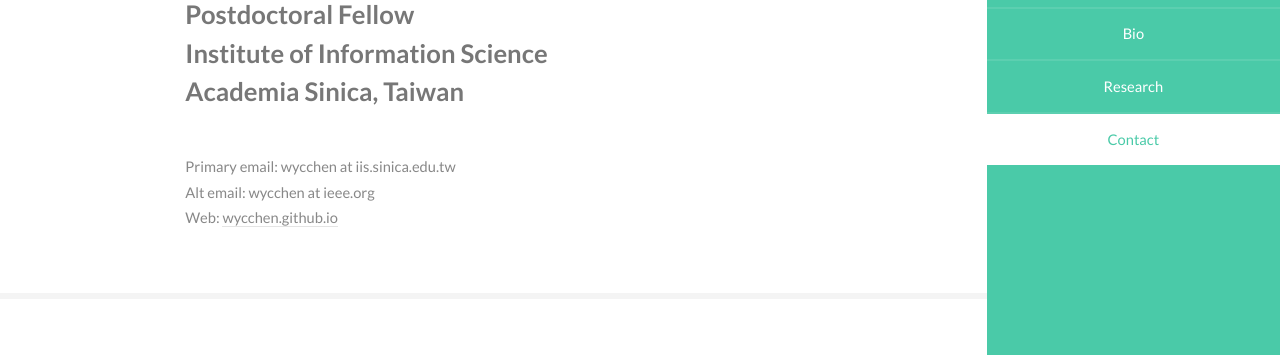
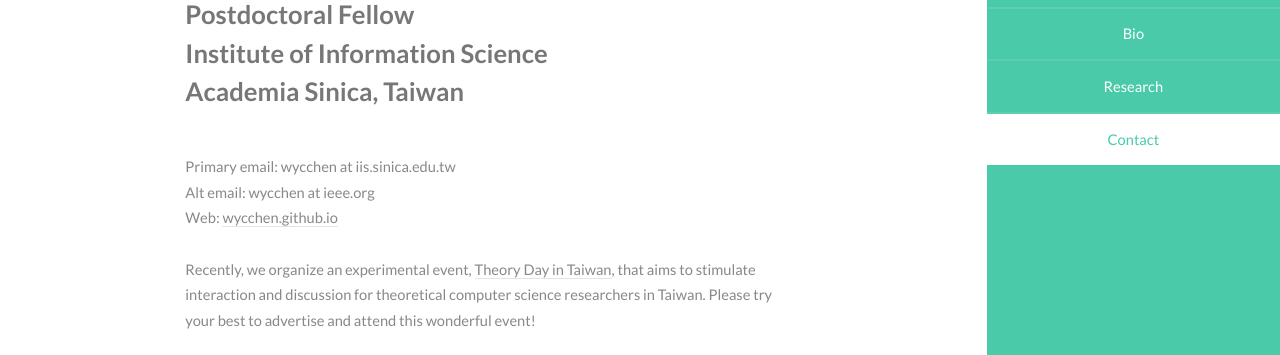
Before and after one commit to wycchen/wycchen.github.io, a plain HTML site: page index.html in a window 1280 px wide. Shown: the part 370-725 px from the top of the page. Drawn offline with Linux system fonts and the light colour scheme.

Commit message:
add theory day info

```diff
--- a/index.html
+++ b/index.html
@@ -55,7 +55,7 @@
 										<p> Postdoctoral Fellow </br> Institute of Information Science <br> Academia Sinica, Taiwan
 									</header>
 									<p>
-                                    Primary email: wycchen at iis.sinica.edu.tw <br> Alt email: wycchen at ieee.org <br> Web: <a href="http://wycchen.github.io">wycchen.github.io</a> </p>
+                                    Primary email: wycchen at iis.sinica.edu.tw <br> Alt email: wycchen at ieee.org <br> Web: <a href="https://wycchen.github.io">wycchen.github.io</a> <br> <br> Recently, we organize an experimental event, <a href="https://theoryday.github.io/">Theory Day in Taiwan</a>, that aims to stimulate interaction and discussion for theoretical computer science researchers in Taiwan. Please try your best to advertise and attend this wonderful event!</p>
 								</div>
 							</section>
 
```
